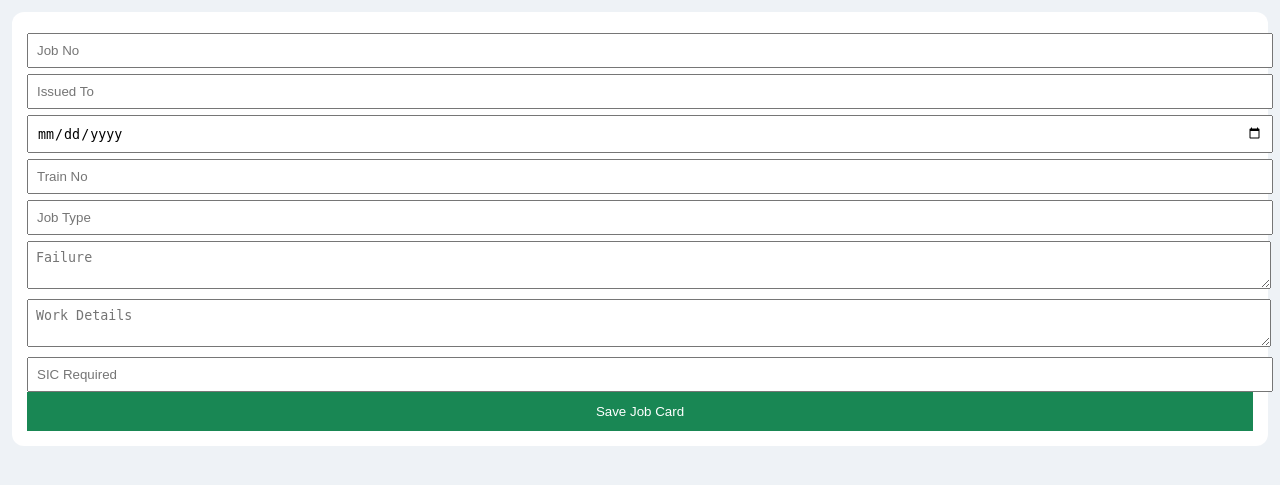
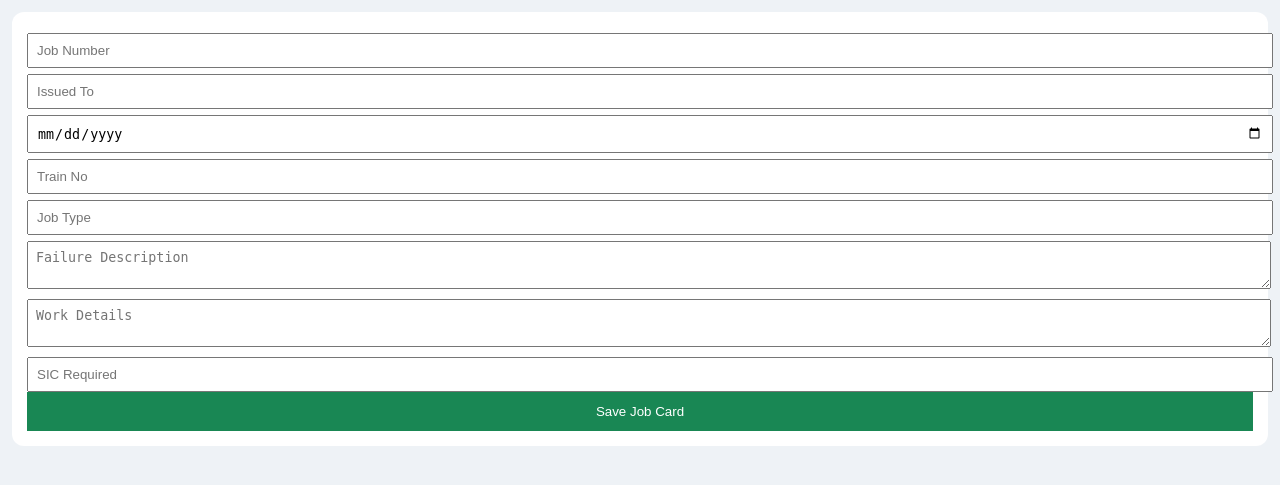
Before and after one commit to humblefool-95/maintenance-system, a Flask app: page /jobcard in a window 1280 px wide. Shown: the part 79-564 px from the top of the page. Run offline with Flask 3, Linux system fonts and the light colour scheme; some libraries are stand-ins or nearby versions.

Commit message:
Update Raise_Jobcard.html

```diff
--- a/templates/Raise_Jobcard.html
+++ b/templates/Raise_Jobcard.html
@@ -4,15 +4,6 @@
 <meta charset="UTF-8">
 <title>Job Card</title>
 <meta name="viewport" content="width=device-width, initial-scale=1">
-
-<script src="https://cdn.jsdelivr.net/npm/@supabase/supabase-js@2.39.3"></script>
-
-<script>
-window.supabaseClient = supabase.createClient(
-  "https://cyaxvuwkwptaxbkpwyid.supabase.co",
-  "sb_publishable_wshxDs-Q_gUgYXxVjw7bwA_ycY3kndA"
-);
-</script>
 
 <style>
 body{font-family:Arial;background:#eef2f6;margin:0}
@@ -25,18 +16,27 @@ button{width:100%;padding:12px;background:#198754;color:white;border:none}
 
 <body>
 
+<!-- SUPABASE INIT -->
+<script src="https://cdn.jsdelivr.net/npm/@supabase/supabase-js@2.39.3"></script>
+<script>
+window.supabaseClient = supabase.createClient(
+  "https://cyaxvuwkwptaxbkpwyid.supabase.co",
+  "sb_publishable_wshxDs-Q_gUgYXxVjw7bwA_ycY3kndA"
+);
+</script>
+
 <header>
 <h3>Job Card Request</h3>
 </header>
 
 <div class="card">
 
-<input id="job_no" placeholder="Job No">
+<input id="job_no" placeholder="Job Number">
 <input id="issued_to" placeholder="Issued To">
 <input type="date" id="job_date">
 <input id="train_no" placeholder="Train No">
 <input id="job_type" placeholder="Job Type">
-<textarea id="failure_desc" placeholder="Failure"></textarea>
+<textarea id="failure_desc" placeholder="Failure Description"></textarea>
 <textarea id="work_details" placeholder="Work Details"></textarea>
 <input id="sic_required" placeholder="SIC Required">
 
```
